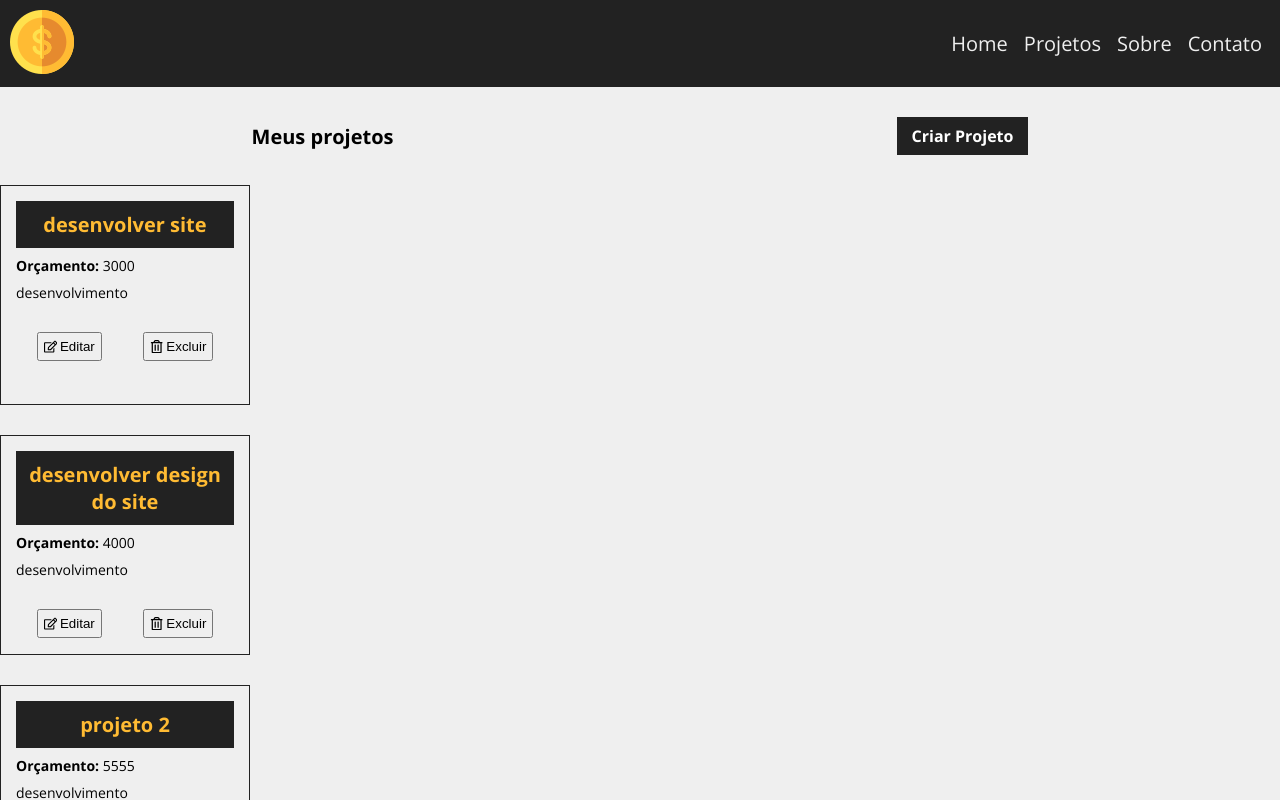
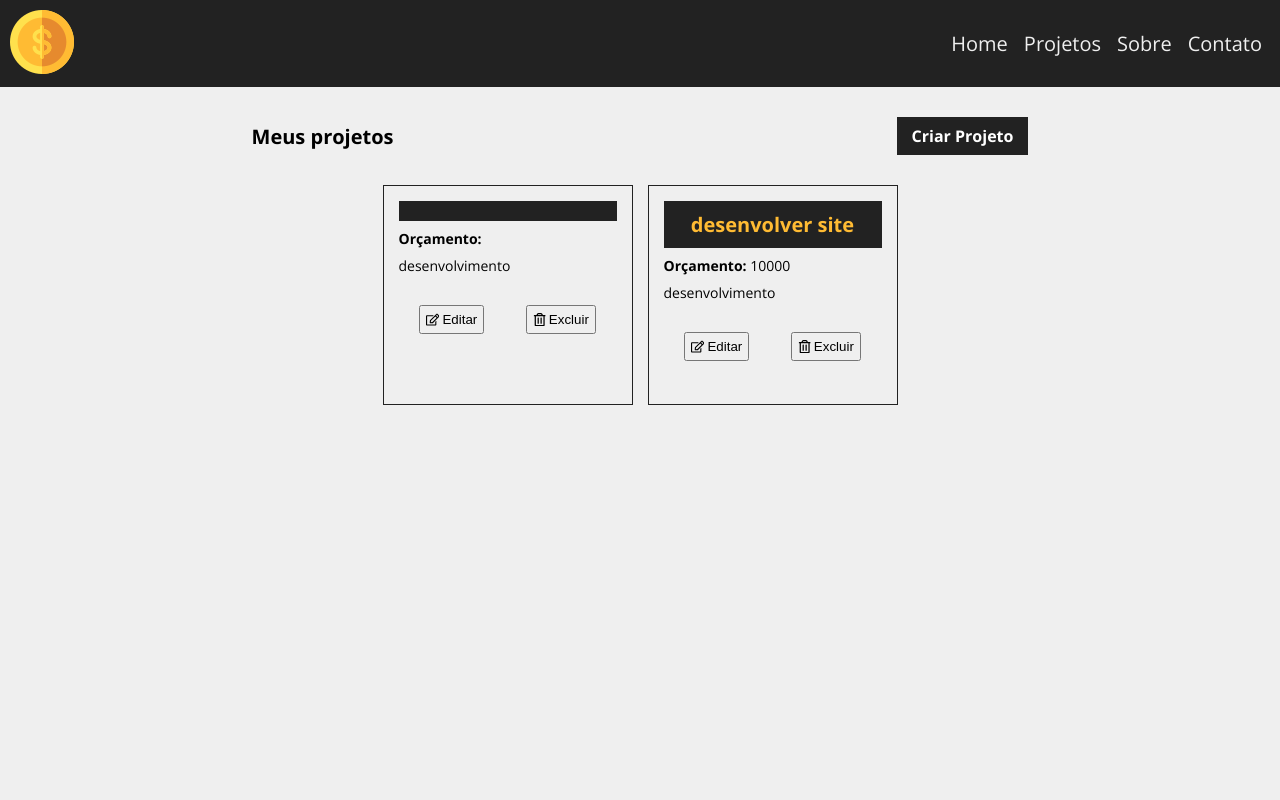
Before and after one commit to ClecioSousa00/costs, a React (Vite) app: page /Projetos in a window 1280 px wide. Shown: the top 800 px of the page. Built offline with nearby package versions, Linux system fonts and the light colour scheme; data requests are answered from the project's data file.

Commit message:
method to remove projects

```diff
--- a/db.json
+++ b/db.json
@@ -1,26 +1,5 @@
 {
   "projects": [
-    {
-      "nameproject": "desenvolver site",
-      "budgetValue": "3000",
-      "cost": 0,
-      "services": [],
-      "id": 1
-    },
-    {
-      "nameproject": "desenvolver design do site",
-      "budgetValue": "4000",
-      "cost": 0,
-      "services": [],
-      "id": 2
-    },
-    {
-      "nameproject": "projeto 2",
-      "budgetValue": "5555",
-      "cost": 0,
-      "services": [],
-      "id": 3
-    },
     {
       "cost": 0,
       "services": [],
@@ -28,24 +7,10 @@
     },
     {
       "nameproject": "desenvolver site",
-      "budgetValue": "888",
+      "budgetValue": "10000",
       "cost": 0,
       "services": [],
       "id": 5
-    },
-    {
-      "nameproject": "desenvolver site",
-      "budgetValue": "888",
-      "cost": 0,
-      "services": [],
-      "id": 6
-    },
-    {
-      "nameproject": "desenvolver site",
-      "budgetValue": "999",
-      "cost": 0,
-      "services": [],
-      "id": 7
     }
   ],
   "categories": [
--- a/src/components/ProjectCard/index.jsx
+++ b/src/components/ProjectCard/index.jsx
@@ -3,6 +3,7 @@ import {FaRegEdit, FaRegTrashAlt} from "react-icons/fa"
 import "./ProjectCard.css"
 
 export const ProjectCard = ({id, name, budget, handleRemove}) =>{
+
     return(
         <div className="card_project">
             <h1 className="title_project">{name}</h1>
@@ -10,7 +11,7 @@ export const ProjectCard = ({id, name, budget, handleRemove}) =>{
             <p>desenvolvimento</p>
             <div className="button_project">
                 <button><FaRegEdit/>Editar</button>
-                <button><FaRegTrashAlt/>Excluir</button>
+                <button onClick={() => handleRemove(id)}><FaRegTrashAlt/>Excluir</button>
             </div>
         </div>
     )
--- a/src/pages/MyProjects/MyProject.css
+++ b/src/pages/MyProjects/MyProject.css
@@ -4,3 +4,11 @@
     align-items: center;
     padding-top: 3rem;
 }
+
+.container_projects{
+    display: flex;
+    justify-content: center;
+    flex-wrap: wrap;
+    gap: 1.5rem;
+
+}
--- a/src/pages/MyProjects/index.jsx
+++ b/src/pages/MyProjects/index.jsx
@@ -33,9 +33,21 @@ export const MyProjects =() =>{
             name={project.nameproject}
             budget={project.budgetValue}
             key={project.id}
+            handleRemove={removeProjects}
             />
         ))
+    }
 
+    const removeProjects = (id) =>{
+        fetch(`http://localhost:5000/projects/${id}`, {
+            method: 'DELETE',
+            headers:{
+                'Content-Type': 'application/json',
+            },
+        })
+        .then(response => response.json())
+        .then(() => setProjects(projects.filter(project => project.id !== id)))
+        .catch(err => console.log("erro ao excluir"))
     }
 
 
@@ -47,7 +59,7 @@ export const MyProjects =() =>{
                     <h1>Meus projetos</h1>
                     <LinkButton to="/Novo-Projeto" text="Criar Projeto"/>
                 </div>
-               <section>
+               <section className="container_projects">
                     {projects && generateCardsProject(projects)}
                </section>
             </main>
```
